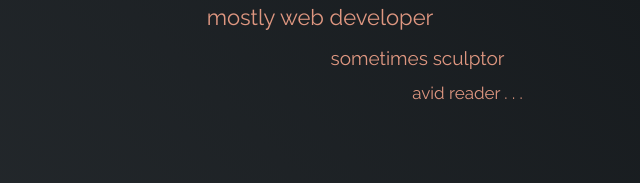
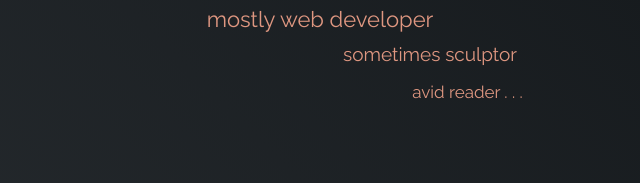
Before and after one commit to Toye-dev/Portfolio, a plain HTML site: page index.html in a window 1280 px wide. Shown: the part 386-569 px from the top of the page, 320-960 px from the left. Drawn offline with Linux system fonts and the light colour scheme.

Commit message:
edited subtitles

```diff
--- a/index.html
+++ b/index.html
@@ -22,7 +22,7 @@
    <hr class="first-line"></hr>
   <section id="welcome-section">
     <h1>Hi, I'm Toye</h1>
-    <p>mostly web developer</p>
+    <p class ="sub">mostly web developer</p>
     <p class="firstSub">sometimes sculptor</p>
     <p class="secondSub">avid reader . . .</p>
 
--- a/styles.css
+++ b/styles.css
@@ -115,15 +115,21 @@ p {
   color: hsl(14, 60%, 69%);
 }
 
+.sub {
+  font-size: 22px;
+  margin-bottom: -38px;
+}
+
 .firstSub {
-  margin-top: -35px;
-  margin-left: 195px;
+  padding-top: -50px;
+  padding-left: 220px;
+  margin-bottom: -30px;
   font-size: 19px;
+
 }
 
 .secondSub {
-  margin-top: -35px;
-  margin-left: 295px;
+  padding-left: 295px;
   font-size: 17px;
 }
 
```
